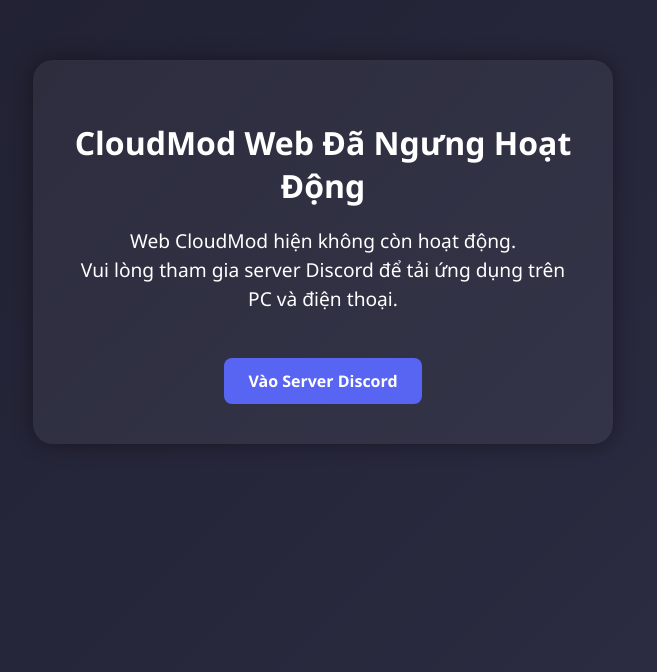
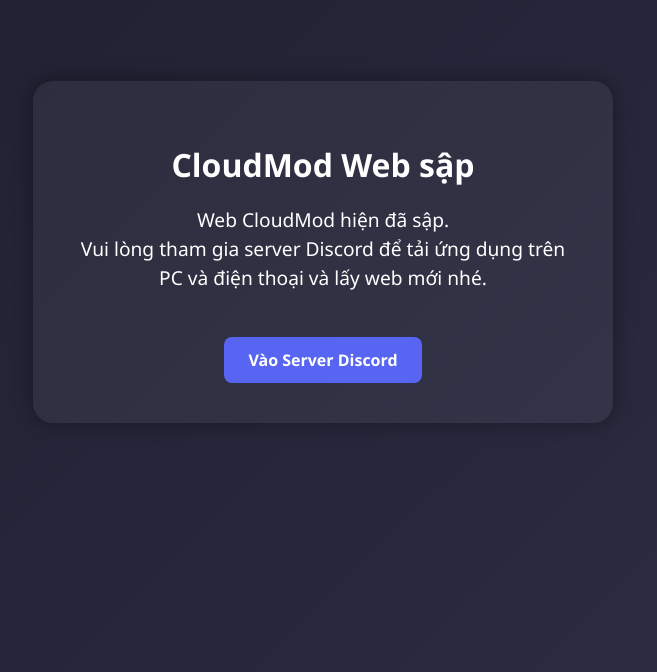
Before and after one commit to khoitongdz/UgphoneMod, a plain HTML site: page index.html in a window 1280 px wide. Shown: the part 168-840 px from the top of the page, without its empty margins (317-974 px from the left). Drawn offline with Linux system fonts and the light colour scheme.

Commit message:
Update index.html

```diff
--- a/index.html
+++ b/index.html
@@ -3,7 +3,7 @@
 <head>
   <meta charset="UTF-8">
   <meta name="viewport" content="width=device-width, initial-scale=1">
-  <title>CloudMod Web Ngưng Hoạt Động</title>
+  <title>CloudMod Web sập</title>
   <style>
     body {
       margin: 0;
@@ -51,8 +51,8 @@
 </head>
 <body>
   <div class="container">
-    <h1>CloudMod Web Đã Ngưng Hoạt Động</h1>
-    <p>Web CloudMod hiện không còn hoạt động.<br>Vui lòng tham gia server Discord để tải ứng dụng trên PC và điện thoại.</p>
+    <h1>CloudMod Web sập</h1>
+    <p>Web CloudMod hiện đã sập.<br>Vui lòng tham gia server Discord để tải ứng dụng trên PC và điện thoại và lấy web mới nhé.</p>
     <a class="discord-btn" href="https://discord.gg/w26VGWmMPb" target="_blank">Vào Server Discord</a>
   </div>
 </body>
```
